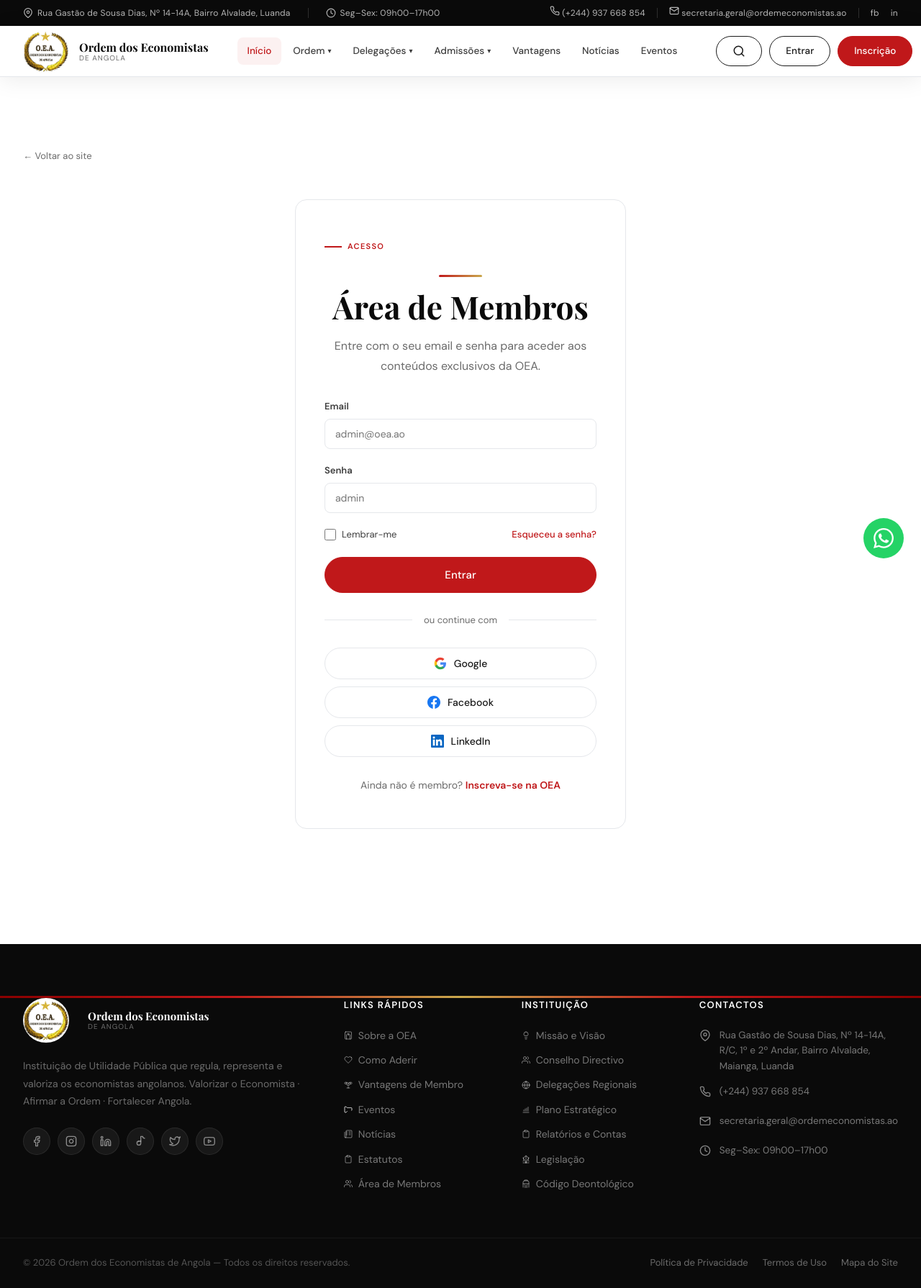
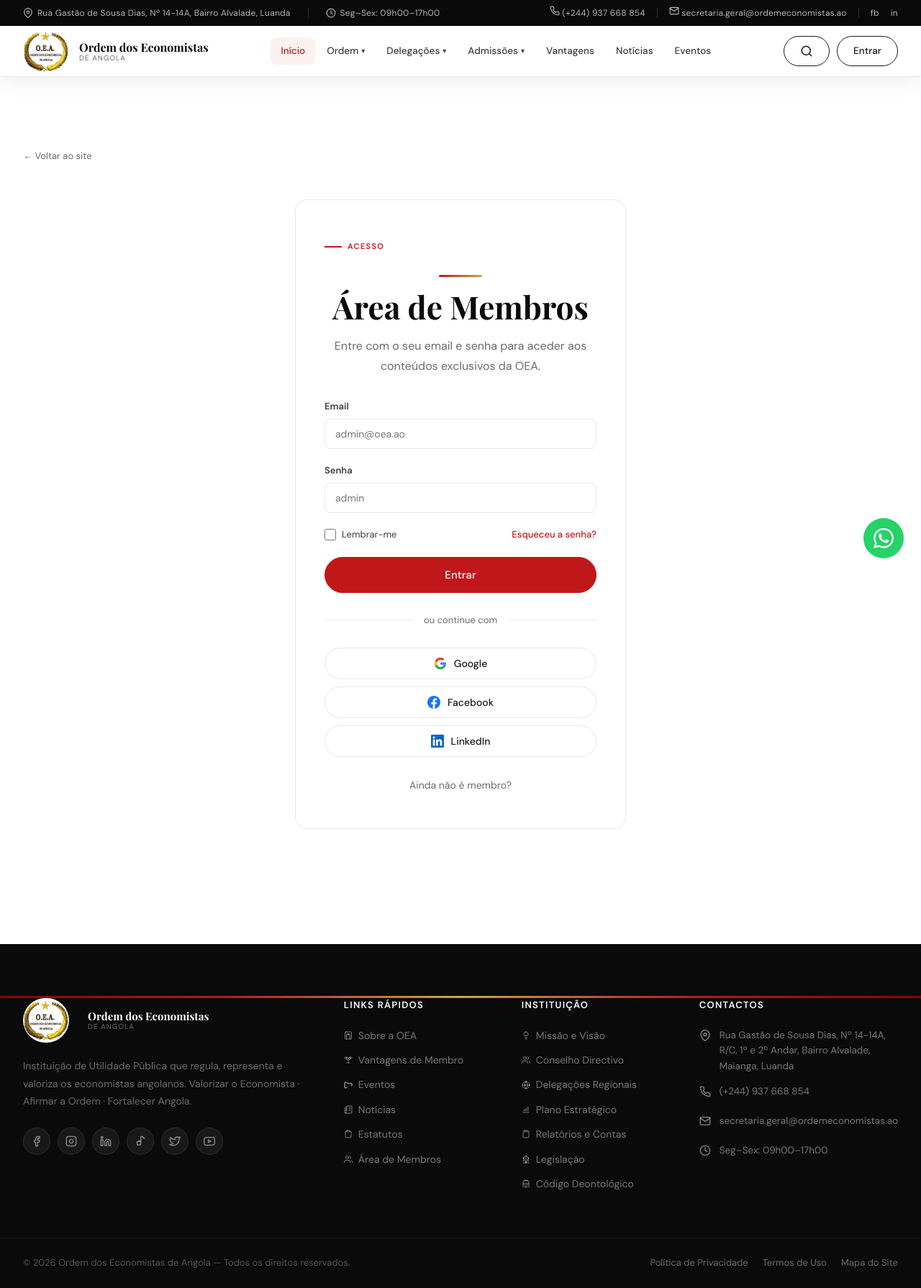
Before and after one commit to Ordem-dos-Economistas-de-Angola/oea-site, a React (Vite) app: page /login in a window 1280 px wide. Shown: the whole page at 72% size. Built offline with nearby package versions, Linux system fonts and the light colour scheme.

Commit message:
feat: teste

```diff
--- a/src/components/Admissao/Admissao.jsx
+++ b/src/components/Admissao/Admissao.jsx
@@ -77,13 +77,13 @@ export default function Admissao() {
                 e rápido. Após a submissão, a Comissão de Admissões analisará a
                 sua candidatura.
               </p>
-              <Link
+              {/* <Link
                 to="/admissao"
                 className="btn btn-primary"
                 style={{ fontSize: 15, padding: "14px 36px" }}
               >
                 Formulário de Inscrição →
-              </Link>
+              </Link> */}
               <p className="admissao-cta-note">
                 Alternativamente, entregue o processo completo na sede da OEA em
                 Luanda.
--- a/src/components/Footer/Footer.jsx
+++ b/src/components/Footer/Footer.jsx
@@ -65,11 +65,11 @@ export default function Footer() {
                   <Icon name="building" size={12} /> Sobre a OEA
                 </a>
               </li>
-              <li key="Como Aderir">
+              {/* <li key="Como Aderir">
                 <Link to="/admissao">
                   <Icon name="handshake" size={12} /> Como Aderir
                 </Link>
-              </li>
+              </li> */}
               <li key="Vantagens de Membro">
                 <a href="/#vantagens">
                   <Icon name="trophy" size={12} /> Vantagens de Membro
--- a/src/components/Hero/Hero.jsx
+++ b/src/components/Hero/Hero.jsx
@@ -56,9 +56,9 @@ export default function Hero() {
             economia em todo o território nacional.
           </p>
           <div className="hero-actions">
-            <Link to="/admissao" className="btn btn-primary">
+            {/* <Link to="/admissao" className="btn btn-primary">
               Tornar-me Membro
-            </Link>
+            </Link> */}
             <a href="#sobre" className="btn btn-ghost">
               Conhecer a OEA
             </a>
--- a/src/components/Navbar/Navbar.jsx
+++ b/src/components/Navbar/Navbar.jsx
@@ -65,7 +65,7 @@ export default function Navbar({ onSearchOpen }) {
           <div className="nav-actions">
             <button className="btn btn-outline" onClick={onSearchOpen}><Icon name="search" size={18} /></button>
             <Link to="/login" className="btn btn-outline">Entrar</Link>
-            <Link to="/admissao" className="btn btn-primary">Inscrição</Link>
+            {/* <Link to="/admissao" className="btn btn-primary">Inscrição</Link> */}
           </div>
           <button className="hamburger" onClick={toggleMobile} aria-label="Menu">
             <span /><span /><span />
@@ -79,14 +79,14 @@ export default function Navbar({ onSearchOpen }) {
           <Link to="/" onClick={closeMobile}>Início</Link>
           <Link to="/sobre" onClick={closeMobile}>Sobre a OEA</Link>
           <Link to="/delegacao-norte" onClick={closeMobile}>Delegações</Link>
-          <Link to="/admissao" onClick={closeMobile}>Admissões</Link>
+          {/* <Link to="/admissao" onClick={closeMobile}>Admissões</Link> */}
           <a href={h('#vantagens')} onClick={closeMobile}>Vantagens</a>
           {/* <a href={h('#protocolos')} onClick={closeMobile}>Protocolos</a> */}
           <Link to="/noticias" onClick={closeMobile}>Notícias</Link>
           <a href={h('#eventos')} onClick={closeMobile}>Eventos</a>
           <div className="mobile-nav-actions">
             <Link to="/login" className="btn btn-outline">Entrar na Área de Membros</Link>
-            <Link to="/admissao" className="btn btn-primary" onClick={closeMobile}>Inscrição na OEA</Link>
+            {/* <Link to="/admissao" className="btn btn-primary" onClick={closeMobile}>Inscrição na OEA</Link> */}
           </div>
         </div>
       )}
--- a/src/pages/AdmissaoComoInscreverPage/AdmissaoComoInscreverPage.jsx
+++ b/src/pages/AdmissaoComoInscreverPage/AdmissaoComoInscreverPage.jsx
@@ -81,9 +81,9 @@ export default function AdmissaoComoInscreverPage() {
                   <p className="admissao-cta-desc">
                     Preencha o formulário de inscrição online. O processo é simples e rápido.
                   </p>
-                  <Link to="/admissao" className="btn btn-primary" style={{ fontSize: 15, padding: '14px 36px' }}>
+                  {/* <Link to="/admissao" className="btn btn-primary" style={{ fontSize: 15, padding: '14px 36px' }}>
                     Formulário de Inscrição →
-                  </Link>
+                  </Link> */}
                   <p className="admissao-cta-note">
                     Alternativamente, entregue o processo completo na sede da OEA em Luanda.
                   </p>
--- a/src/pages/LoginPage/LoginPage.jsx
+++ b/src/pages/LoginPage/LoginPage.jsx
@@ -74,7 +74,7 @@ export default function LoginPage() {
 
               <p className="login-register">
                 Ainda não é membro?{' '}
-                <Link to="/admissao">Inscreva-se na OEA</Link>
+                {/* <Link to="/admissao">Inscreva-se na OEA</Link> */}
               </p>
             </div>
           </div>
```
